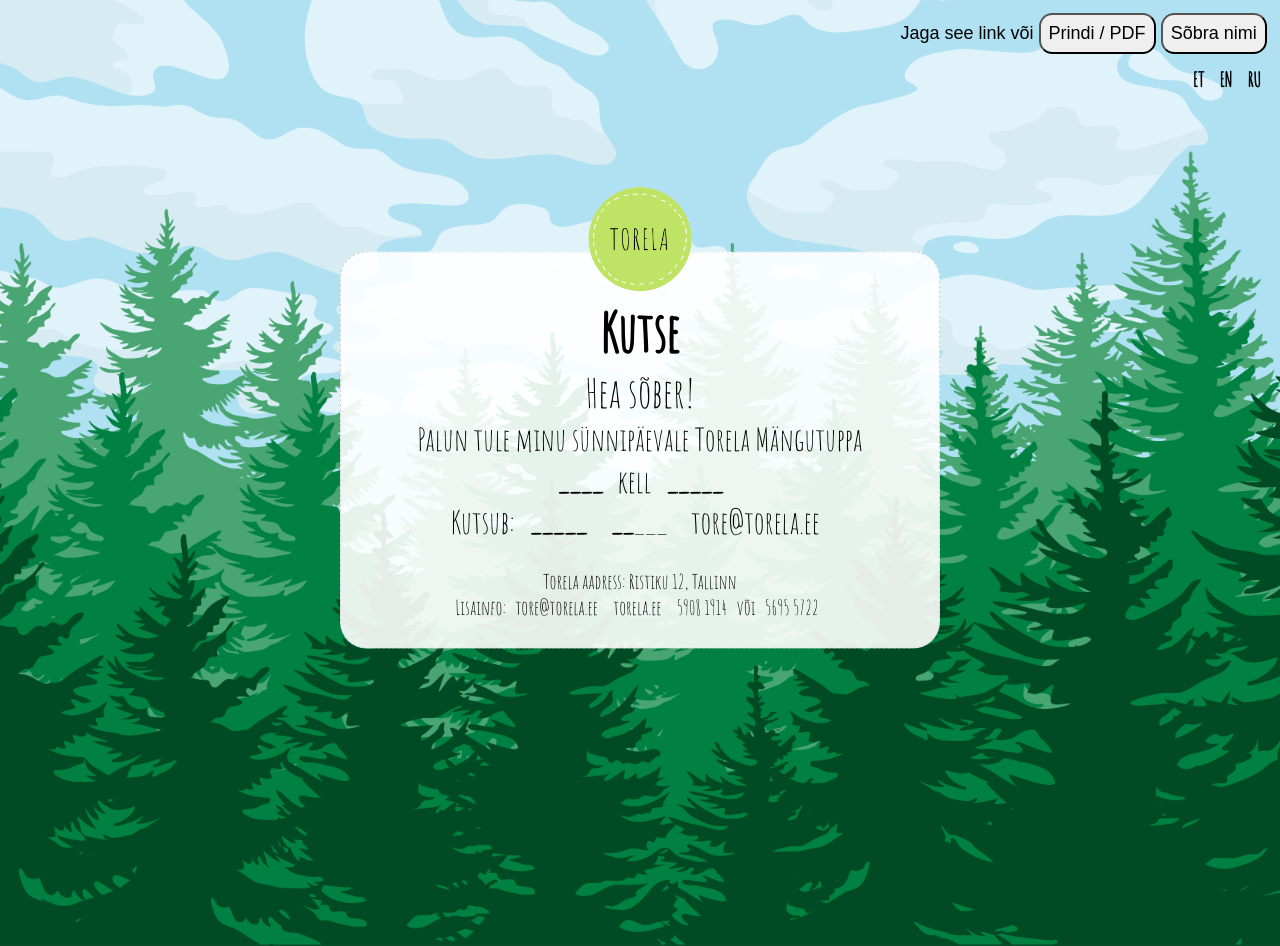
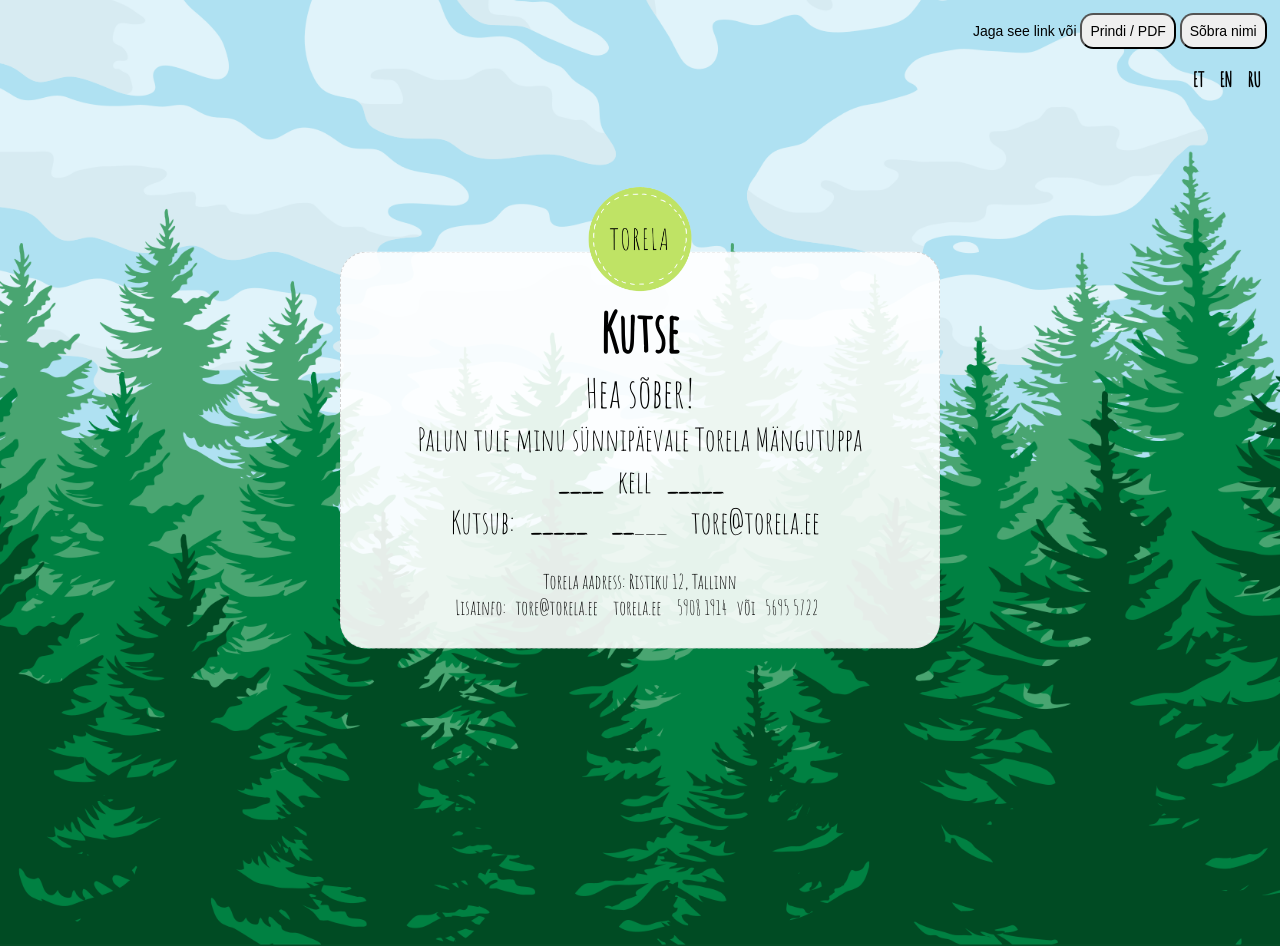
Before and after one commit to mypsik/torela, a Jekyll site: the page built from kutse/index.md, in a window 1280 px wide. Built offline with Jekyll 4.4.1, drawn with Linux system fonts in a browser that asks for light colours.

Commit message:
make controls smaller

```diff
--- a/styles/invitation.css
+++ b/styles/invitation.css
@@ -75,11 +75,11 @@
     top: 0.5rem;
     right: 0.5rem;
     z-index: 1;
-    font-size: 18px;
+    font-size: 14px;
   }
 
   button {
-    font-size: 18px;
+    font-size: 14px;
     padding: 8px;
   }
 }
```
